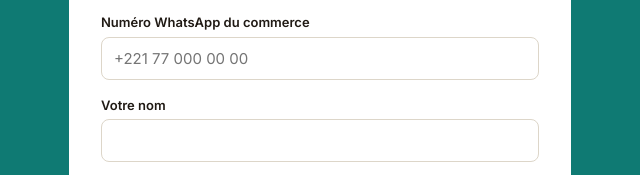
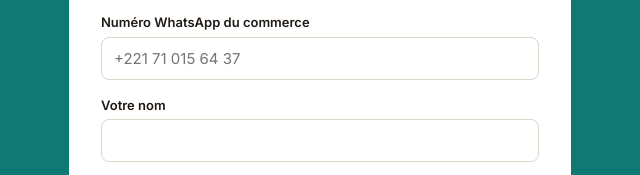
Before and after one commit to Elhadji17/noxa-whatsapp, a website: page index.html in a window 1280 px wide. Shown: the part 1610-1785 px from the top of the page, 595-1235 px from the left. Drawn offline with nearby package versions, Linux system fonts and the light colour scheme.

```diff
--- a/index.html
+++ b/index.html
@@ -342,7 +342,7 @@
       </div>
       <div>
         <label for="whatsapp">Numéro WhatsApp du commerce</label>
-        <input type="tel" id="whatsapp" name="whatsapp" placeholder="+221 77 000 00 00" required>
+        <input type="tel" id="whatsapp" name="whatsapp" placeholder="+221 71 015 64 37" required>
       </div>
       <div>
         <label for="contactName">Votre nom</label>
```
